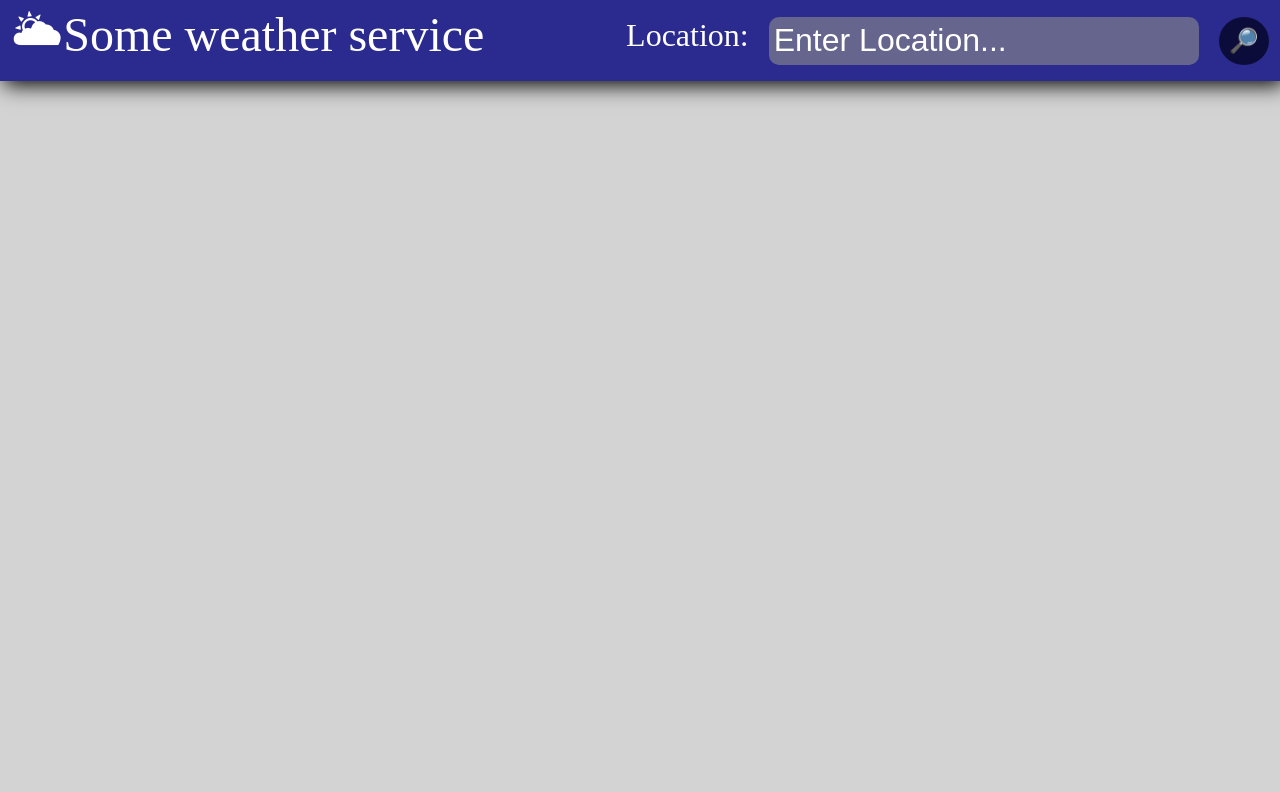
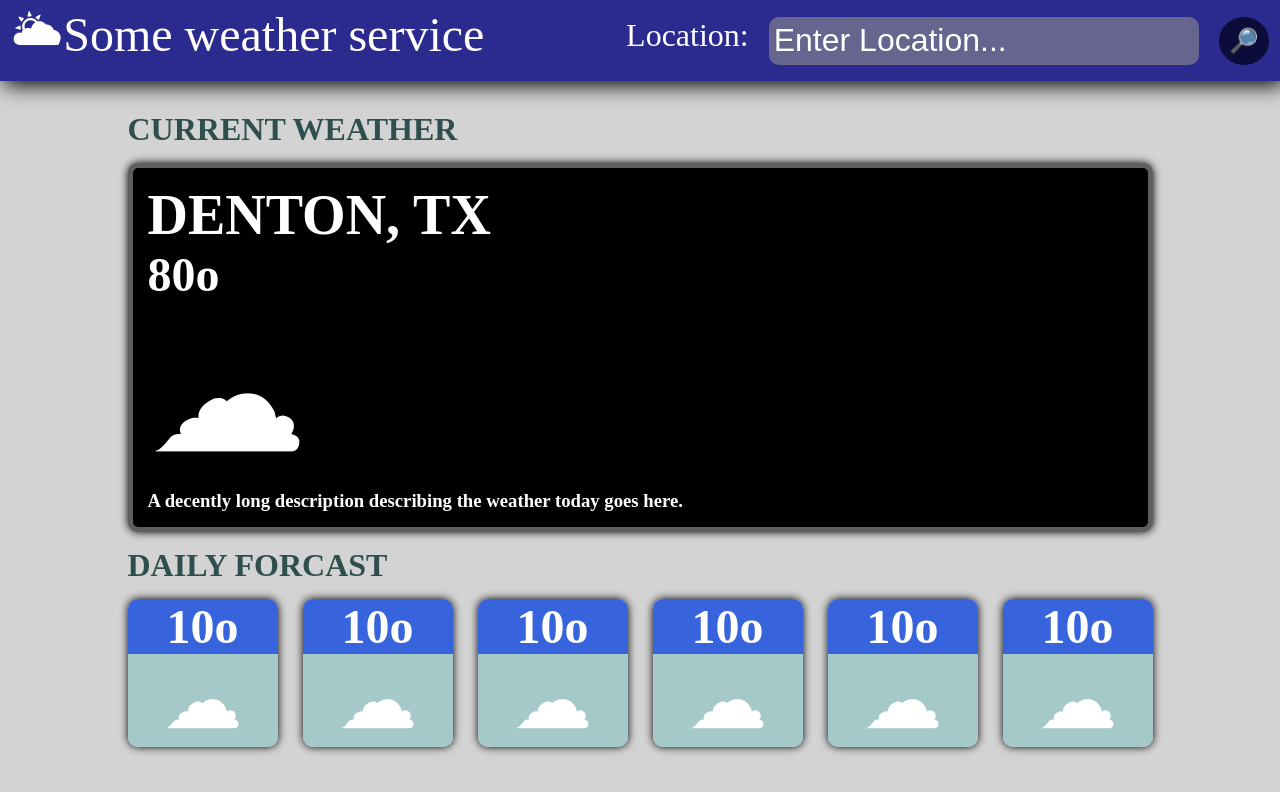
Before and after one commit to ChristianIsaacTran/weather-app-TOP, a website built with webpack: page src/index.html in a window 1280 px wide. Built offline with nearby package versions, Linux system fonts and the light colour scheme; no server answers.

Commit message:
Finished day HTML and style layout. Need js
I finished how I want to layout the raw HTML and
styles, so now I need to convert this into
javascript to dynamically re-render/render
the given location from the weather API
(visual crossing API)

```diff
--- a/src/css/style.css
+++ b/src/css/style.css
@@ -1,3 +1,18 @@
+h1,
+h2,
+h3,
+h4,
+h5,
+h6,
+li,
+ul,
+ol,
+p {
+    margin: 0;
+    padding: 0;
+}
+
+
 html {
     background-color: lightgray;
     padding: 0;
@@ -25,6 +40,8 @@ header {
 body {
     display: flex;
     flex-direction: column;
+    align-items: center;
+    gap: 30px;
     min-height: 100vh;
     min-width: 100vw;
     padding: 0;
@@ -62,3 +79,68 @@ input {
 .submit-button:hover {
     background-color: rgb(45, 45, 204);
 }
+
+#content-container {
+    display: flex;
+    flex-direction: column;
+    gap: 15px;
+}
+
+.top-content-container {
+    border: 5px solid rgb(95, 95, 95);
+    border-radius: 10px;
+    padding: 15px;
+    background-color: black;
+    color: white;
+}
+
+.location-header {
+    font-size: 3.5rem;
+}
+
+.weather-icon {
+    font-size: 10rem;
+    color: white;
+}
+
+.weather-temp {
+    font-size: 3rem;
+}
+
+.day-group {
+    display: flex;
+    list-style: none;
+    gap: 25px;
+    font-size: 1.5rem;
+
+}
+
+.day {
+    display: flex;
+    flex-direction: column;
+    text-align: center;
+    border-radius: 10px;
+    color: white;
+    min-width: 150px;
+}
+
+.day-temp {
+    background-color: rgb(55, 100, 221);
+    border-radius: 10px 10px 0 0;
+}
+
+.day-icon {
+    font-size: 5rem;
+    background-color: rgb(165, 201, 201);
+    border-radius: 0 0 10px 10px;
+}
+
+.day,
+.top-content-container {
+    box-shadow: 0px 0px 9px 0px black;
+}
+
+.day-title,
+.current-title {
+    color: darkslategrey;
+}
--- a/src/index.html
+++ b/src/index.html
@@ -23,7 +23,46 @@
             </div>
         </header>
         <div id="content-container">
+            <h1 class="current-title">CURRENT WEATHER</h1>
+            <div class="top-content-container">
+                <h1 class="location-header">DENTON, TX</h1>
+                <div class="current-card">
+                    <h1 class="weather-temp">80o</h1>
+                    <p class="weather-icon">☁</p>
+                    <h3 class="weather-descrip">
+                        A decently long description describing the weather today
+                        goes here.
+                    </h3>
+                </div>
+            </div>
 
+            <h1 class="day-title">DAILY FORCAST</h1>
+            <ul class="day-group">
+                <li class="day">
+                    <h1 class="day-temp">10o</h1>
+                    <p class="day-icon">☁</p>
+                </li>
+                <li class="day">
+                    <h1 class="day-temp">10o</h1>
+                    <p class="day-icon">☁</p>
+                </li>
+                <li class="day">
+                    <h1 class="day-temp">10o</h1>
+                    <p class="day-icon">☁</p>
+                </li>
+                <li class="day">
+                    <h1 class="day-temp">10o</h1>
+                    <p class="day-icon">☁</p>
+                </li>
+                <li class="day">
+                    <h1 class="day-temp">10o</h1>
+                    <p class="day-icon">☁</p>
+                </li>
+                <li class="day">
+                    <h1 class="day-temp">10o</h1>
+                    <p class="day-icon">☁</p>
+                </li>
+            </ul>
         </div>
     </body>
 </html>
--- a/src/index.js
+++ b/src/index.js
@@ -18,5 +18,8 @@ validationCreator.createLocationValidation(locationInput);
 locationForm.addEventListener("submit", (e) => {
     //prevent default submit event from reloading the page
     e.preventDefault();
-    weatherController.getWeatherInfo(locationInput.value);
+    render.defaultRender(weatherController.getWeatherInfo(locationInput.value));
+
+    // reset search bar value after submission
+    locationInput.value = "";
 });
```
